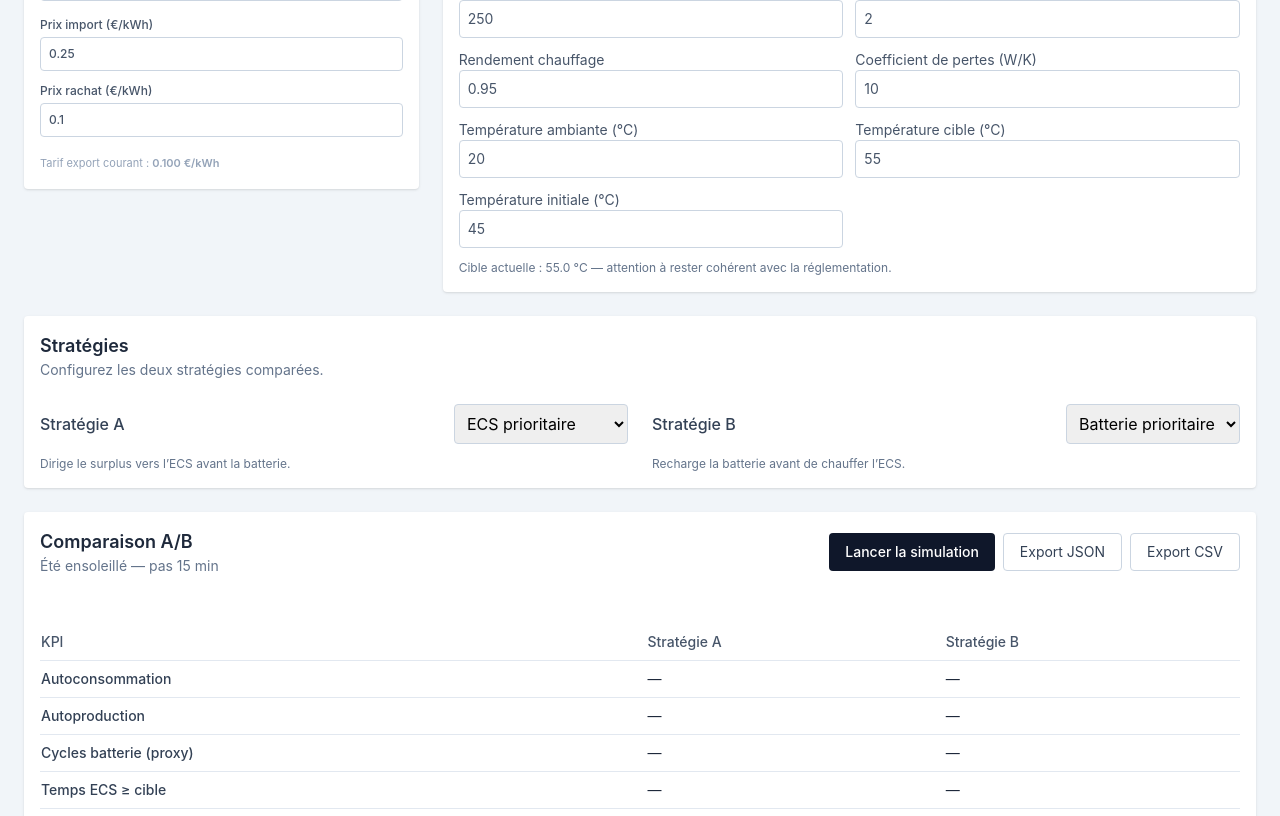
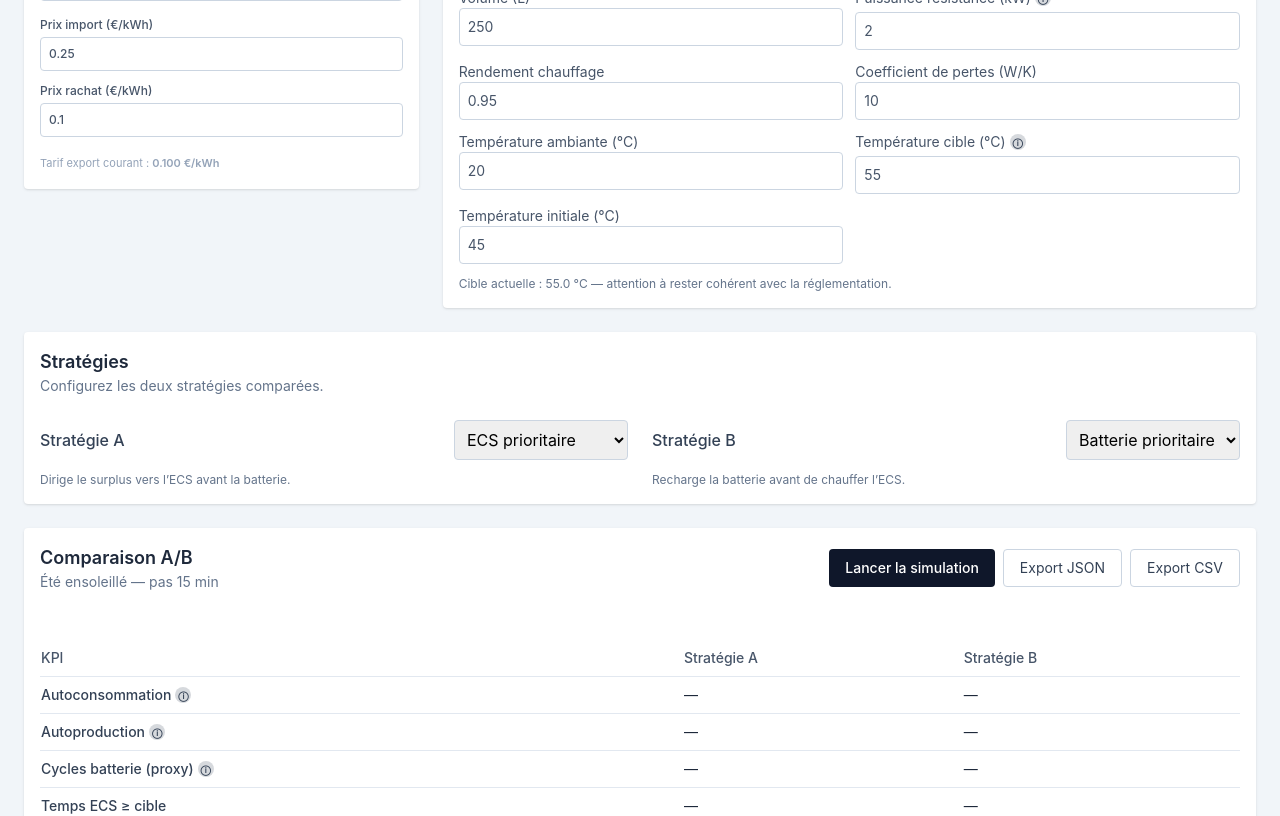
Before and after one commit to rodjac-lab/EnerFlux, a React (Vite) app: page / in a window 1280 px wide. Shown: the part 580-1396 px from the top of the page. Built offline with nearby package versions, Linux system fonts and the light colour scheme.

Commit message:
Add tooltip system for key KPIs and asset fields

```diff
--- a/src/ui/compare/CompareAB.tsx
+++ b/src/ui/compare/CompareAB.tsx
@@ -9,6 +9,8 @@ import { summarizeFlows } from '../../core/kpis';
 import type { StepFlows, Tariffs } from '../../data/types';
 import PVLoadChart from '../charts/PVLoadChart';
 import SocChart from '../charts/SocChart';
+import KpiItem from '../components/KpiItem';
+import { HELP } from '../help';
 import { StrategySelection } from '../panels/StrategyPanel';
 import {
   downloadCSV,
@@ -156,6 +158,7 @@ const CompareAB: React.FC<CompareABProps> = ({
     deltaFormatter: (delta: number) => string;
     deltaThreshold: number;
     preferHigher?: boolean;
+    helpKey?: keyof typeof HELP.kpi;
   };
 
   const kpiRows: KpiRow[] = [
@@ -165,7 +168,8 @@ const CompareAB: React.FC<CompareABProps> = ({
       valueB: resultB?.kpis.selfConsumption,
       formatter: (value: number) => formatPct(value),
       deltaFormatter: (delta: number) => formatDelta(delta * 100, 1, ' %'),
-      deltaThreshold: 0.001
+      deltaThreshold: 0.001,
+      helpKey: 'selfConsumption'
     },
     {
       label: 'Autoproduction',
@@ -173,7 +177,8 @@ const CompareAB: React.FC<CompareABProps> = ({
       valueB: resultB?.kpis.selfProduction,
       formatter: (value: number) => formatPct(value),
       deltaFormatter: (delta: number) => formatDelta(delta * 100, 1, ' %'),
-      deltaThreshold: 0.001
+      deltaThreshold: 0.001,
+      helpKey: 'selfProduction'
     },
     {
       label: 'Cycles batterie (proxy)',
@@ -181,7 +186,8 @@ const CompareAB: React.FC<CompareABProps> = ({
       valueB: resultB?.kpis.batteryCycles,
       formatter: (value: number) => formatCycles(value),
       deltaFormatter: (delta: number) => formatDelta(delta, 2),
-      deltaThreshold: 0.05
+      deltaThreshold: 0.05,
+      helpKey: 'cycles'
     },
     {
       label: 'Temps ECS ≥ cible',
@@ -219,7 +225,8 @@ const CompareAB: React.FC<CompareABProps> = ({
       formatter: (value: number) => formatEUR(value),
       deltaFormatter: (delta: number) => formatDelta(delta, 2, '€'),
       deltaThreshold: 0.1,
-      preferHigher: false
+      preferHigher: false,
+      helpKey: 'netCost'
     },
     {
       label: 'Économies vs sans PV',
@@ -379,27 +386,27 @@ const CompareAB: React.FC<CompareABProps> = ({
             </tr>
           </thead>
           <tbody className="divide-y divide-slate-200">
-            {[...kpiRows, ...euroRows].map((row) => (
-              <tr key={row.label}>
-                <td className="py-2 font-medium text-slate-700">
-                  <span>{row.label}</span>
-                  {row.valueA !== undefined && row.valueB !== undefined
-                    ? renderDeltaBadge(
-                        row.valueA - row.valueB,
-                        row.deltaThreshold,
-                        row.deltaFormatter,
-                        row.preferHigher ?? true
-                      )
-                    : null}
-                </td>
-                <td className="py-2 text-slate-800">
-                  {row.valueA !== undefined ? row.formatter(row.valueA) : '—'}
-                </td>
-                <td className="py-2 text-slate-800">
-                  {row.valueB !== undefined ? row.formatter(row.valueB) : '—'}
-                </td>
-              </tr>
-            ))}
+            {[...kpiRows, ...euroRows].map((row) => {
+              const hasBoth = row.valueA !== undefined && row.valueB !== undefined;
+              const delta = hasBoth
+                ? renderDeltaBadge(
+                    (row.valueA ?? 0) - (row.valueB ?? 0),
+                    row.deltaThreshold,
+                    row.deltaFormatter,
+                    row.preferHigher ?? true
+                  )
+                : null;
+              return (
+                <KpiItem
+                  key={row.label}
+                  label={row.label}
+                  valueA={row.valueA !== undefined ? row.formatter(row.valueA) : '—'}
+                  valueB={row.valueB !== undefined ? row.formatter(row.valueB) : '—'}
+                  delta={delta}
+                  help={row.helpKey ? HELP.kpi[row.helpKey] : undefined}
+                />
+              );
+            })}
           </tbody>
         </table>
       </div>
--- /dev/null
+++ b/src/ui/components/FieldLabel.tsx
@@ -0,0 +1,31 @@
+import React from 'react';
+import Tooltip from './Tooltip';
+
+interface FieldLabelProps extends React.LabelHTMLAttributes<HTMLLabelElement> {
+  label: React.ReactNode;
+  help?: string;
+  children: React.ReactNode;
+}
+
+const infoIconClasses =
+  'ml-1 inline-flex h-4 w-4 items-center justify-center rounded-full bg-slate-700/20 text-[10px] font-semibold text-slate-700 focus:outline-none focus-visible:ring-2 focus-visible:ring-slate-400';
+
+const FieldLabel: React.FC<FieldLabelProps> = ({ label, help, children, className = '', ...props }) => {
+  return (
+    <label className={`block text-sm text-slate-600 ${className}`.trim()} {...props}>
+      <span className="mb-1 flex items-center">
+        <span>{label}</span>
+        {help ? (
+          <Tooltip content={help}>
+            <span tabIndex={0} aria-label="Informations" className={infoIconClasses}>
+              ⓘ
+            </span>
+          </Tooltip>
+        ) : null}
+      </span>
+      {children}
+    </label>
+  );
+};
+
+export default FieldLabel;
--- /dev/null
+++ b/src/ui/components/KpiItem.tsx
@@ -0,0 +1,37 @@
+import React from 'react';
+import Tooltip from './Tooltip';
+
+interface KpiItemProps {
+  label: React.ReactNode;
+  valueA: React.ReactNode;
+  valueB: React.ReactNode;
+  delta?: React.ReactNode;
+  help?: string;
+}
+
+const infoIconClasses =
+  'ml-1 inline-flex h-4 w-4 items-center justify-center rounded-full bg-slate-700/20 text-[10px] font-semibold text-slate-700 focus:outline-none focus-visible:ring-2 focus-visible:ring-slate-400';
+
+const KpiItem: React.FC<KpiItemProps> = ({ label, valueA, valueB, delta, help }) => {
+  return (
+    <tr>
+      <td className="py-2 font-medium text-slate-700">
+        <div className="flex items-center">
+          <span>{label}</span>
+          {help ? (
+            <Tooltip content={help}>
+              <span tabIndex={0} aria-label="Informations" className={infoIconClasses}>
+                ⓘ
+              </span>
+            </Tooltip>
+          ) : null}
+          {delta ?? null}
+        </div>
+      </td>
+      <td className="py-2 text-slate-800">{valueA}</td>
+      <td className="py-2 text-slate-800">{valueB}</td>
+    </tr>
+  );
+};
+
+export default KpiItem;
--- /dev/null
+++ b/src/ui/components/Tooltip.tsx
@@ -0,0 +1,62 @@
+import React, { useId, useState } from 'react';
+
+interface TooltipProps {
+  content: React.ReactNode;
+  children: React.ReactElement;
+}
+
+const Tooltip: React.FC<TooltipProps> = ({ content, children }) => {
+  const [visible, setVisible] = useState(false);
+  const tooltipId = useId();
+
+  const show = () => setVisible(true);
+  const hide = () => setVisible(false);
+
+  const childProps: Partial<React.DOMAttributes<HTMLElement>> & {
+    'aria-describedby': string;
+  } = {
+    onMouseEnter: (event: React.MouseEvent<HTMLElement>) => {
+      if (children.props.onMouseEnter) {
+        children.props.onMouseEnter(event);
+      }
+      show();
+    },
+    onMouseLeave: (event: React.MouseEvent<HTMLElement>) => {
+      if (children.props.onMouseLeave) {
+        children.props.onMouseLeave(event);
+      }
+      hide();
+    },
+    onFocus: (event: React.FocusEvent<HTMLElement>) => {
+      if (children.props.onFocus) {
+        children.props.onFocus(event);
+      }
+      show();
+    },
+    onBlur: (event: React.FocusEvent<HTMLElement>) => {
+      if (children.props.onBlur) {
+        children.props.onBlur(event);
+      }
+      hide();
+    },
+    'aria-describedby': [children.props['aria-describedby'], tooltipId].filter(Boolean).join(' ')
+  };
+
+  return (
+    <span className="relative inline-flex">
+      {React.cloneElement(children, childProps)}
+      <span
+        role="tooltip"
+        id={tooltipId}
+        className={`pointer-events-none absolute left-1/2 top-full z-20 mt-2 -translate-x-1/2 whitespace-nowrap rounded bg-black/80 px-2 py-1 text-xs text-white shadow transition-opacity duration-150 ${
+          visible ? 'opacity-100' : 'opacity-0'
+        }`}
+        aria-hidden={!visible}
+      >
+        {content}
+      </span>
+    </span>
+  );
+};
+
+export default Tooltip;
--- /dev/null
+++ b/src/ui/help.ts
@@ -0,0 +1,18 @@
+export const HELP = {
+  battery: {
+    socMin: 'Niveau de réserve minimal : on arrête la décharge en dessous.',
+    socMax: 'Niveau maximal : on arrête la charge au-delà.'
+  },
+  ecs: {
+    target: 'Température d’eau souhaitée.',
+    pRes: 'Puissance de la résistance électrique (kW).'
+  },
+  kpi: {
+    selfConsumption: 'Part du PV consommée directement sur place.',
+    selfProduction: 'Part des besoins couverts par le PV.',
+    cycles: 'Approximation du nombre de cycles de batterie.',
+    netCost: 'Coût d’import moins revenu exporté, en euros.'
+  }
+} as const;
+
+export type HelpConfig = typeof HELP;
--- a/src/ui/panels/AssetsPanel.tsx
+++ b/src/ui/panels/AssetsPanel.tsx
@@ -2,6 +2,8 @@ import React from 'react';
 import { BatteryParams } from '../../devices/Battery';
 import { DHWTankParams } from '../../devices/DHWTank';
 import { formatTemperature } from '../utils/ui';
+import FieldLabel from '../components/FieldLabel';
+import { HELP } from '../help';
 
 interface AssetsPanelProps {
   battery: BatteryParams;
@@ -87,8 +89,7 @@ const AssetsPanel: React.FC<AssetsPanelProps> = ({ battery, dhw, onBatteryChange
               onChange={(event) => updateBattery('socInit_kWh', Number(event.target.value))}
             />
           </label>
-          <label className="text-sm text-slate-600">
-            SOC min (kWh)
+          <FieldLabel label="SOC min (kWh)" help={HELP.battery.socMin}>
             <input
               type="number"
               min={0}
@@ -97,9 +98,8 @@ const AssetsPanel: React.FC<AssetsPanelProps> = ({ battery, dhw, onBatteryChange
               value={battery.socMin_kWh}
               onChange={(event) => updateBattery('socMin_kWh', Number(event.target.value))}
             />
-          </label>
-          <label className="text-sm text-slate-600">
-            SOC max (kWh)
+          </FieldLabel>
+          <FieldLabel label="SOC max (kWh)" help={HELP.battery.socMax}>
             <input
               type="number"
               min={0}
@@ -108,7 +108,7 @@ const AssetsPanel: React.FC<AssetsPanelProps> = ({ battery, dhw, onBatteryChange
               value={battery.socMax_kWh}
               onChange={(event) => updateBattery('socMax_kWh', Number(event.target.value))}
             />
-          </label>
+          </FieldLabel>
         </div>
       </div>
 
@@ -126,8 +126,7 @@ const AssetsPanel: React.FC<AssetsPanelProps> = ({ battery, dhw, onBatteryChange
               onChange={(event) => updateDhw('volume_L', Number(event.target.value))}
             />
           </label>
-          <label className="text-sm text-slate-600">
-            Puissance résistance (kW)
+          <FieldLabel label="Puissance résistance (kW)" help={HELP.ecs.pRes}>
             <input
               type="number"
               min={1}
@@ -136,7 +135,7 @@ const AssetsPanel: React.FC<AssetsPanelProps> = ({ battery, dhw, onBatteryChange
               value={dhw.resistivePower_kW}
               onChange={(event) => updateDhw('resistivePower_kW', Number(event.target.value))}
             />
-          </label>
+          </FieldLabel>
           <label className="text-sm text-slate-600">
             Rendement chauffage
             <input
@@ -172,8 +171,7 @@ const AssetsPanel: React.FC<AssetsPanelProps> = ({ battery, dhw, onBatteryChange
               onChange={(event) => updateDhw('ambientTemp_C', Number(event.target.value))}
             />
           </label>
-          <label className="text-sm text-slate-600">
-            Température cible (°C)
+          <FieldLabel label="Température cible (°C)" help={HELP.ecs.target}>
             <input
               type="number"
               min={30}
@@ -183,7 +181,7 @@ const AssetsPanel: React.FC<AssetsPanelProps> = ({ battery, dhw, onBatteryChange
               value={dhw.targetTemp_C}
               onChange={(event) => updateDhw('targetTemp_C', Number(event.target.value))}
             />
-          </label>
+          </FieldLabel>
           <label className="text-sm text-slate-600">
             Température initiale (°C)
             <input
```
